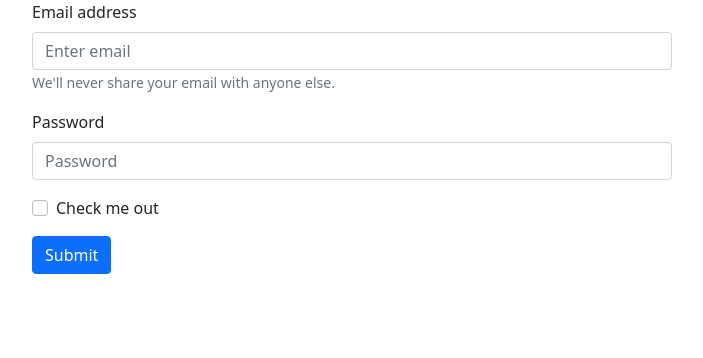
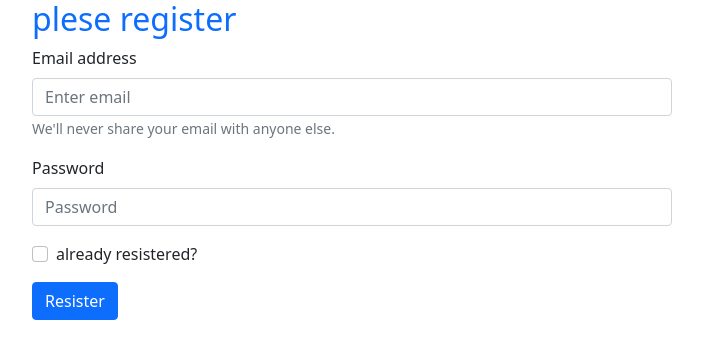
Before and after one commit to sheikhhasan124/auth-by-email-password-form, a React (Create React App) app: page / in a window 1280 px wide. Shown: the top 358 px of the page, without its empty margins (288-991 px from the left). Built offline with nearby package versions, Linux system fonts and the light colour scheme.

Commit message:
login and resister create

```diff
--- a/src/App.js
+++ b/src/App.js
@@ -1,6 +1,6 @@
 import React, { useState } from 'react';
 import 'bootstrap/dist/css/bootstrap.min.css';
-import { createUserWithEmailAndPassword, getAuth } from "firebase/auth";
+import { createUserWithEmailAndPassword, getAuth, signInWithEmailAndPassword } from "firebase/auth";
 import app from './firebase.init';
 import Form from 'react-bootstrap/Form'
 import Button from 'react-bootstrap/Button'
@@ -11,6 +11,8 @@ const App = () => {
     const [email, setEmail]=useState('')
     const [password, setPassword]=useState('')
     const [validated, setValidated] = useState(false);
+    const [error, setError]=useState('')
+    const [resister, setResister]=useState(false)
 
      const handelEmailBlur=(e)=>{
          setEmail(e.target.value)
@@ -27,11 +29,23 @@ const App = () => {
           return;
         }
         if(!/(?=.*?[#?!@$%^&*-])/.test(password)){
+            setError('you should set one special charecter')
             return;
         }
-
+         setError('')
         setValidated(true);
 
+        if(resister){
+           signInWithEmailAndPassword(auth,email,password)
+           .then(result=>{
+               const user = result.user;
+               console.log(user)
+           })
+           .catch(error=>{
+               console.log(error)
+               setError(error.message)
+           })
+        }else{
 
             createUserWithEmailAndPassword(auth, email, password)
             .then(result=>{
@@ -43,8 +57,13 @@ const App = () => {
             })
            event.preventDefault()
         }
+    }
+    const handleResisteChange=(event)=>{
+        setResister(event.target.checked)
+    }
     return (
     <div className='w-50 mx-auto'>
+        <h2 className='text-primary'>plese {resister? 'Login':'register'}</h2>
         <Form noValidate validated={validated} onSubmit={handleformSubmit}>
             <Form.Group className="mb-3" controlId="formBasicEmail">
                 <Form.Label>Email address</Form.Label>
@@ -64,11 +83,13 @@ const App = () => {
                    Please provide a valid city.
                 </Form.Control.Feedback>
             </Form.Group>
+
+            <p className='text-danger'>{error}</p>
             <Form.Group className="mb-3" controlId="formBasicCheckbox">
-                <Form.Check type="checkbox" label="Check me out" />
+                <Form.Check onChange={handleResisteChange} type="checkbox" label="already resistered?" />
              </Form.Group>
             <Button variant="primary" type="submit">
-                Submit
+                {resister?'Login':'Resister'}
             </Button>
         </Form>
     </div>
```
Lines whose indentation alone changed are shown as unchanged.
